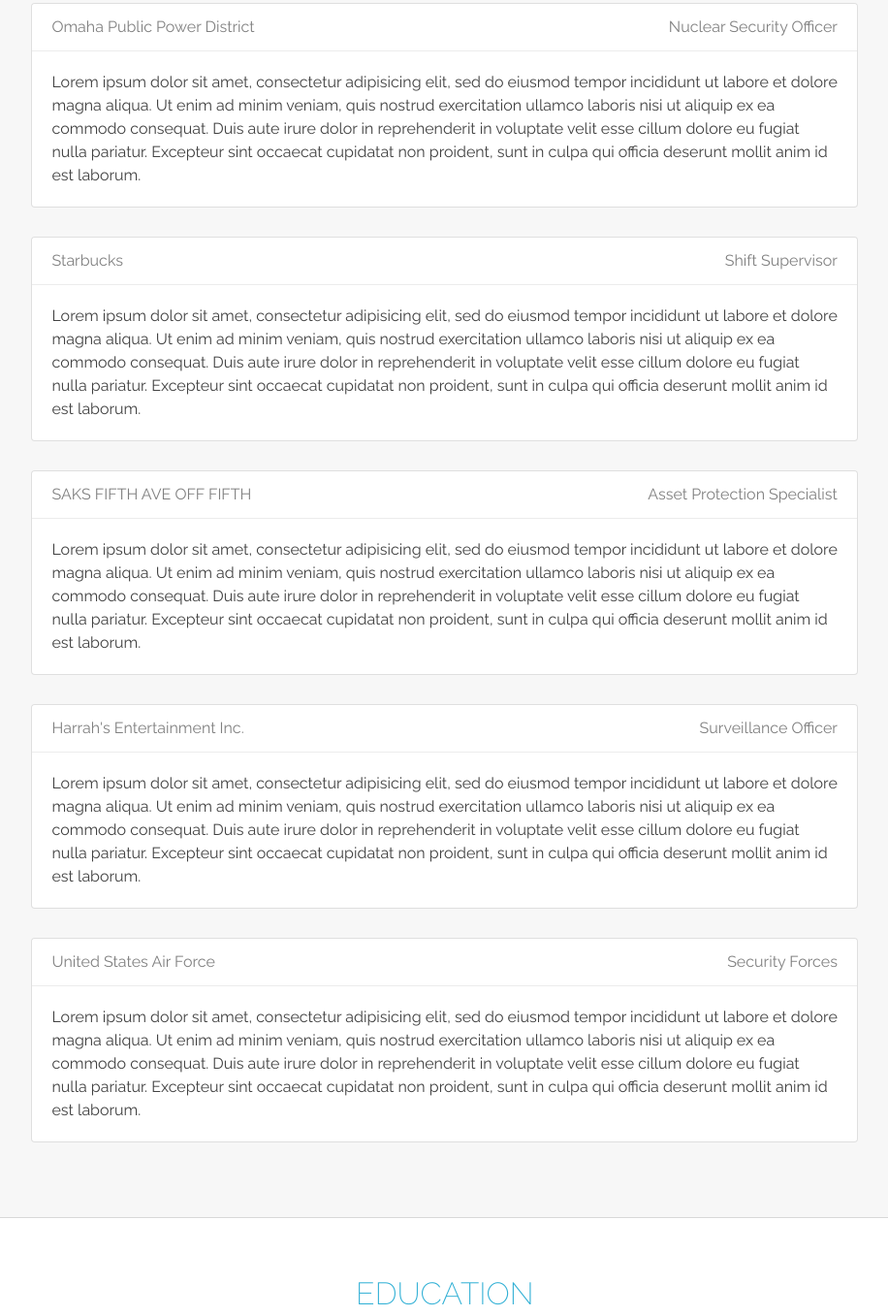
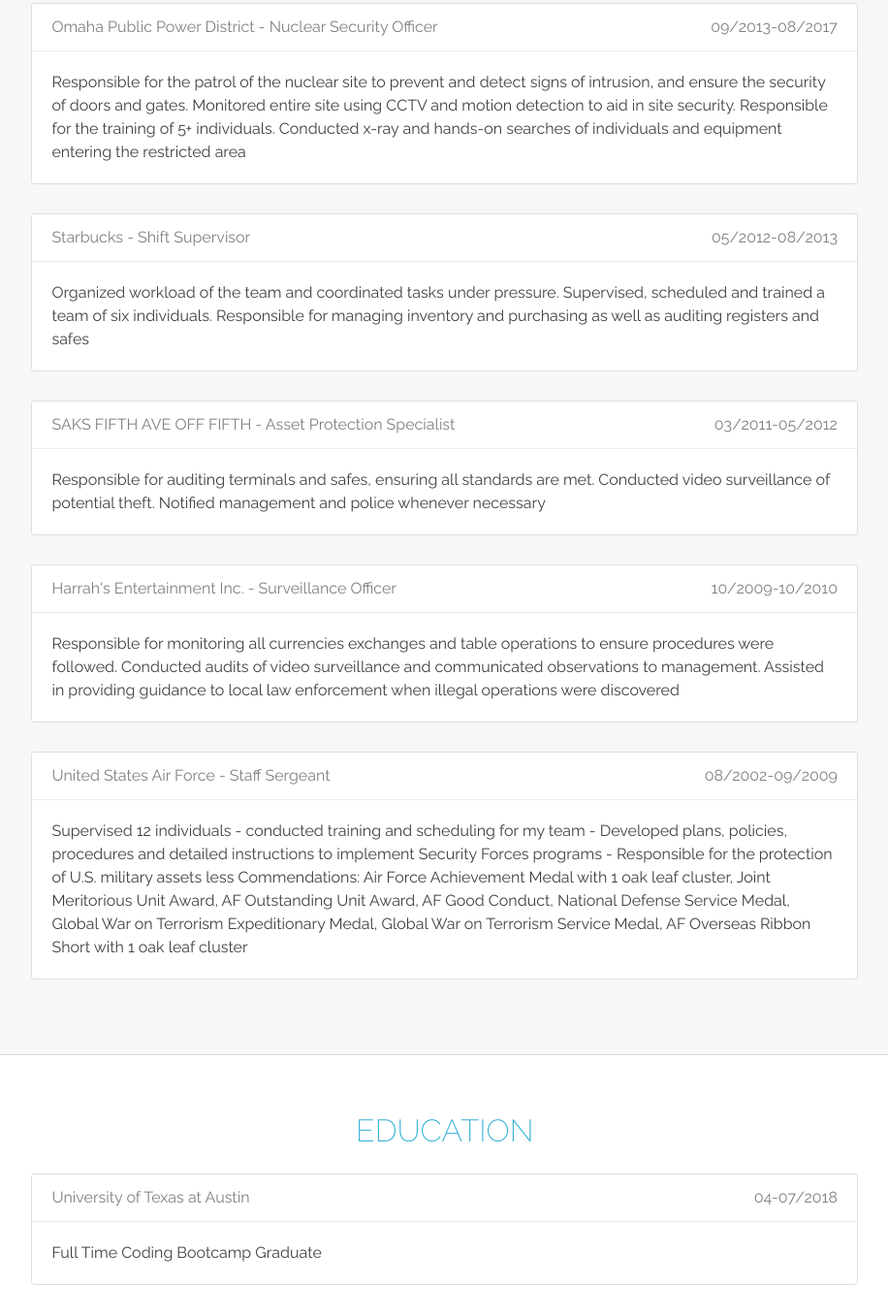
Before and after one commit to adamtjack/fullstackportfolio, a plain HTML site: page index.html in a window 1280 px wide. Shown: the part 1153-2510 px from the top of the page at 97% size, without its empty margins (180-1096 px from the left). Drawn offline with Linux system fonts and the light colour scheme.

Commit message:
changes to experience

```diff
--- a/index.html
+++ b/index.html
@@ -74,10 +74,10 @@
           <div class="content-body">
             <div class="card">
               <div class="card-header">
-                <h4>Omaha Public Power District <span class="job-title">Nuclear Security Officer</span></h4>
+                <h4>Omaha Public Power District - Nuclear Security Officer <span class="job-title">09/2013-08/2017</span></h4>
               </div>
               <div class="card-content">
-                <p>Lorem ipsum dolor sit amet, consectetur adipisicing elit, sed do eiusmod tempor incididunt ut labore et dolore magna aliqua. Ut enim ad minim veniam, quis nostrud exercitation ullamco laboris nisi ut aliquip ex ea commodo consequat. Duis aute irure dolor in reprehenderit in voluptate velit esse cillum dolore eu fugiat nulla pariatur. Excepteur sint occaecat cupidatat non proident, sunt in culpa qui officia deserunt mollit anim id est laborum.</p>
+                <p>Responsible for the patrol of the nuclear site to prevent and detect signs of intrusion, and ensure the security of doors and gates. Monitored entire site using CCTV and motion detection to aid in site security. Responsible for the training of 5+ individuals. Conducted x-ray and hands-on searches of individuals and equipment entering the restricted area</p>
               </div>
             </div>
 
@@ -85,10 +85,10 @@
 
             <div class="card">
               <div class="card-header">
-                <h4>Starbucks <span class="job-title">Shift Supervisor</span></h4>
+                <h4>Starbucks - Shift Supervisor<span class="job-title">05/2012-08/2013</span></h4>
               </div>
               <div class="card-content">
-                <p>Lorem ipsum dolor sit amet, consectetur adipisicing elit, sed do eiusmod tempor incididunt ut labore et dolore magna aliqua. Ut enim ad minim veniam, quis nostrud exercitation ullamco laboris nisi ut aliquip ex ea commodo consequat. Duis aute irure dolor in reprehenderit in voluptate velit esse cillum dolore eu fugiat nulla pariatur. Excepteur sint occaecat cupidatat non proident, sunt in culpa qui officia deserunt mollit anim id est laborum.</p>
+                <p>Organized workload of the team and coordinated tasks under pressure. Supervised, scheduled and trained a team of six individuals. Responsible for managing inventory and purchasing as well as auditing registers and safes </p>
               </div>
             </div>
 
@@ -96,10 +96,10 @@
 
             <div class="card">
               <div class="card-header">
-                <h4>SAKS FIFTH AVE OFF FIFTH <span class="job-title">Asset Protection Specialist</span></h4>
+                <h4>SAKS FIFTH AVE OFF FIFTH - Asset Protection Specialist<span class="job-title">03/2011-05/2012</span></h4>
               </div>
               <div class="card-content">
-                <p>Lorem ipsum dolor sit amet, consectetur adipisicing elit, sed do eiusmod tempor incididunt ut labore et dolore magna aliqua. Ut enim ad minim veniam, quis nostrud exercitation ullamco laboris nisi ut aliquip ex ea commodo consequat. Duis aute irure dolor in reprehenderit in voluptate velit esse cillum dolore eu fugiat nulla pariatur. Excepteur sint occaecat cupidatat non proident, sunt in culpa qui officia deserunt mollit anim id est laborum.</p>
+                <p>Responsible for auditing terminals and safes, ensuring all standards are met. Conducted video surveillance of potential theft. Notified management and police whenever necessary</p>
               </div>
             </div>
 
@@ -107,10 +107,10 @@
 
             <div class="card">
               <div class="card-header">
-                <h4>Harrah's Entertainment Inc. <span class="job-title">Surveillance Officer</span></h4>
+                <h4>Harrah's Entertainment Inc. - Surveillance Officer<span class="job-title">10/2009-10/2010</span></h4>
               </div>
               <div class="card-content">
-                <p>Lorem ipsum dolor sit amet, consectetur adipisicing elit, sed do eiusmod tempor incididunt ut labore et dolore magna aliqua. Ut enim ad minim veniam, quis nostrud exercitation ullamco laboris nisi ut aliquip ex ea commodo consequat. Duis aute irure dolor in reprehenderit in voluptate velit esse cillum dolore eu fugiat nulla pariatur. Excepteur sint occaecat cupidatat non proident, sunt in culpa qui officia deserunt mollit anim id est laborum.</p>
+                <p>Responsible for monitoring all currencies exchanges and table operations to ensure procedures were followed. Conducted audits of video surveillance and communicated observations to management. Assisted in providing guidance to local law enforcement when illegal operations were discovered </p>
               </div>
             </div>
 
@@ -118,10 +118,14 @@
 
             <div class="card">
               <div class="card-header">
-                <h4>United States Air Force <span class="job-title">Security Forces</span></h4>
+                <h4>United States Air Force - Staff Sergeant<span class="job-title">08/2002-09/2009</span></h4>
               </div>
               <div class="card-content">
-                <p>Lorem ipsum dolor sit amet, consectetur adipisicing elit, sed do eiusmod tempor incididunt ut labore et dolore magna aliqua. Ut enim ad minim veniam, quis nostrud exercitation ullamco laboris nisi ut aliquip ex ea commodo consequat. Duis aute irure dolor in reprehenderit in voluptate velit esse cillum dolore eu fugiat nulla pariatur. Excepteur sint occaecat cupidatat non proident, sunt in culpa qui officia deserunt mollit anim id est laborum.</p>
+                <p>Supervised 12 individuals - conducted training and scheduling for my team
+                    - Developed plans, policies, procedures and detailed instructions to implement Security Forces programs
+                    - Responsible for the protection of U.S. military assets less
+
+                    Commendations: Air Force Achievement Medal with 1 oak leaf cluster, Joint Meritorious Unit Award, AF Outstanding Unit Award, AF Good Conduct, National Defense Service Medal, Global War on Terrorism Expeditionary Medal, Global War on Terrorism Service Medal, AF Overseas Ribbon Short with 1 oak leaf cluster</p>
               </div>
             </div>
           </div>
```
